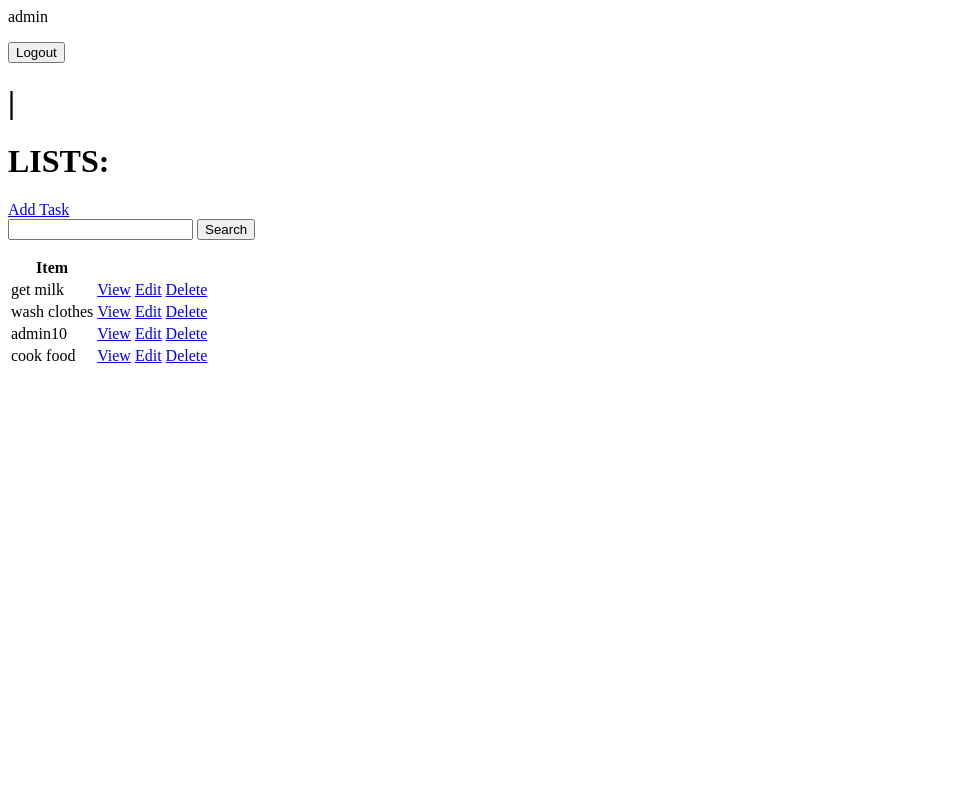
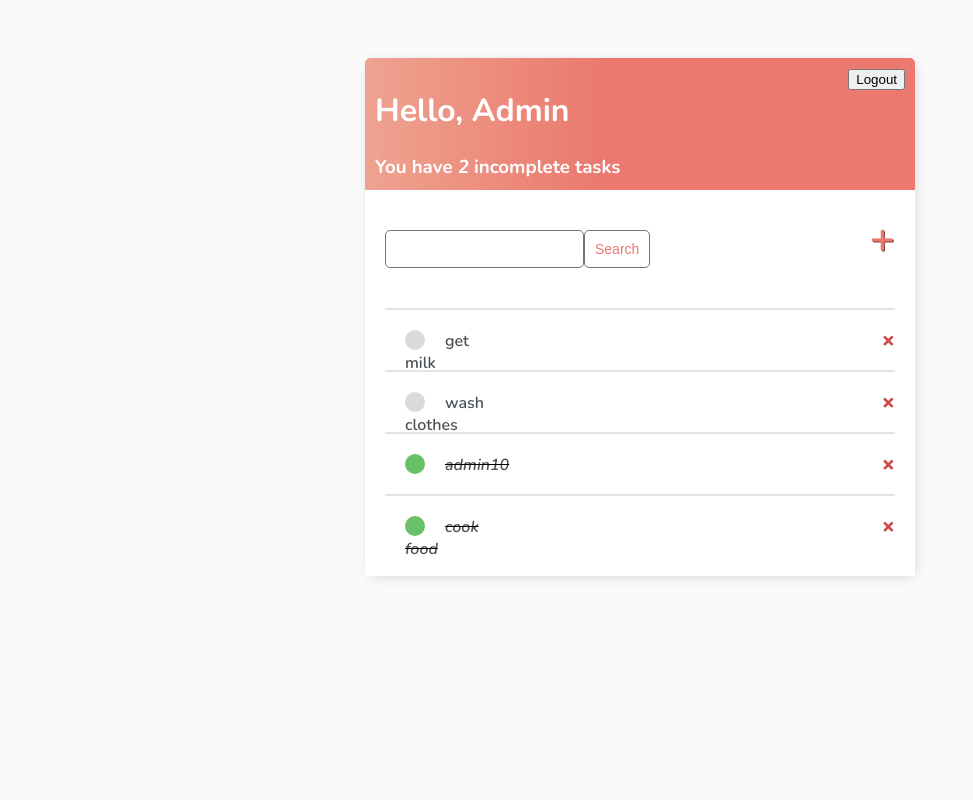
Before and after one commit to sagarpurkuti/TO-DO-Application-Project, a Django app: page / in a window 1280 px wide. Shown: the whole page, without its empty margins (0-973 px from the left). Run offline with Django 5.2, Linux system fonts and the light colour scheme; a user stored in the database is signed in; data comes from the database, SQL or seed files in the repository; both versions use the stored data as it was after the commit.

Commit message:
styling css

```diff
--- /dev/null
+++ b/base/templates/base/main.html
@@ -0,0 +1,191 @@
+<!DOCTYPE html>
+<html lang="en">
+<head>
+    <meta charset="UTF-8">
+    <meta name="viewport" content="width=device-width, initial-scale=1.0">
+
+    <link rel="preconnect" href="https://fonts.googleapis.com">
+<link rel="preconnect" href="https://fonts.gstatic.com" crossorigin>
+<link href="https://fonts.googleapis.com/css2?family=Nunito:ital,wght@0,200..1000;1,200..1000&display=swap" rel="stylesheet">
+    <title>To Do List:</title>
+    <style>
+         body {
+            background-color: #FAFAFA;
+            font-family: 'Nunito', sans-serif;
+            padding-top: 50px;
+        }
+
+        a,
+        p {
+            color: #4b5156
+        }
+
+        a {
+            font-weight: 600;
+        }
+
+        .container {
+            max-width: 550px;
+            margin: auto;
+            background-color: #fff;
+            -webkit-box-shadow: 2px 2px 13px -4px rgba(0, 0, 0, 0.21);
+            box-shadow: 2px 2px 13px -4px rgba(0, 0, 0, 0.21);
+        }
+
+        input {
+            outline: none;
+            border: none;
+        }
+
+        .header-bar {
+            display: flex;
+            justify-content: space-between;
+            color: #fff;
+            padding: 10px;
+            border-radius: 5px 5px 0 0;
+            background: linear-gradient(90deg, #EEA390 0%, #EB796F 43%, #EB796F 100%);
+        }
+
+        .header-bar a {
+            color: rgb(247, 247, 247);
+            text-decoration: none;
+        }
+
+        .task-wrapper {
+            display: flex;
+            align-items: center;
+            justify-content: space-between;
+            background-color: #fff;
+            border-top: 2px solid #dfe4ea;
+            overflow: hidden;
+        }
+
+        .task-title {
+            display: flex;
+            padding: 20px;
+        }
+
+        .task-title a {
+            text-decoration: none;
+            color: #4b5156;
+            margin-left: 40px;
+        }
+
+        .task-complete-icon {
+            height: 20px;
+            width: 20px;
+            background-color: rgb(105, 192, 105);
+            border-radius: 50%;
+        }
+
+        .task-incomplete-icon {
+            height: 20px;
+            width: 20px;
+            background-color: rgb(218, 218, 218);
+            border-radius: 50%;
+        }
+
+        .delete-link {
+            text-decoration: none;
+            font-weight: 900;
+            color: #cf4949;
+            font-size: 22px;
+            line-height: 0;
+            padding: 20px 0px;
+        }
+
+        /*Handle Classes*/
+
+        .handle {
+            display: inline-block;
+            padding: 20px 16px;
+            cursor: grab;
+            user-select: none;
+        }
+
+        .handle:after,
+        .handle:before {
+            display: block;
+            content: "";
+        }
+
+        .handle:active,
+        .handle:active:before,
+        .handle:active:after {
+            cursor: grabbing;
+        }
+
+        .dropArea {
+            background-color: #f1f2f6;
+            color: black;
+            border: #ced6e0 1px solid;
+        }
+
+        .selectedTask {
+            opacity: 0.6;
+        }
+
+
+        #add-link {
+            color: #EB796F;
+            text-decoration: none;
+            font-size: 42px;
+            text-shadow: 1px 1px #81413b;
+        }
+
+        #search-add-wrapper {
+            display: flex;
+            justify-content: space-between;
+            align-items: center;
+            padding: 20px;
+        }
+
+        @media screen and (max-width:320px) {
+            #search-add-wrapper {
+                padding: 10px;
+            }
+        }
+
+        input[type=text],
+        input[type=password],
+        textarea {
+            border: 1px solid #757575;
+            border-radius: 5px;
+            padding: 10px;
+            width: 90%;
+        }
+
+        label {
+            padding-top: 10px !important;
+            display: block;
+        }
+
+        ::placeholder {
+            font-weight: 300;
+            opacity: 0.5;
+        }
+
+        .button {
+            border: 1px solid #757575;
+            background-color: #FFF;
+            color: #EB796F;
+            padding: 10px;
+            font-size: 14px;
+            border-radius: 5px;
+            cursor: pointer;
+            text-decoration: none;
+        }
+
+        .card-body {
+            padding: 20px;
+        }
+    </style>
+</head>
+<body>
+    <div class="container">
+        {% block content %}
+        {% endblock content %}
+    </div>
+
+</body>
+</html>
--- a/base/templates/base/task_list.html
+++ b/base/templates/base/task_list.html
@@ -1,51 +1,66 @@
-{% comment %} <p>{{request.user}}</p> {% endcomment %}
+{% extends 'base/main.html' %}
 
-{% if request.user.is_authenticated %}
-    <p>{{request.user}}</p>
+{% block content %}
+
+<div class="header-bar">
+    <div>
+        <h1>Hello, {{request.user|title}}</h1>
+        <h3 style="margin: 0;">You have <i>{{count}}</i> incomplete task{{count|pluralize:"s"}} </h3>
+
+    </div>
+    {% if request.user.is_authenticated %}
+    <!-- <p>{{request.user}}</p> -->
     <form method="post" action="{% url 'logout' %}">
         {% csrf_token %}
     <!-- <a href="{% url 'logout' %}"> logout </a> -->
         <button type="submit">Logout</button>
     </form>
-<h1> | </h1>
-{% else %}
-    <a href="{% url 'login' %}"> Login </a>
+    {% else %}
+        <a href="{% url 'login' %}"> Login </a>
+    {% endif %}
+</div>
+
+<div id="search-add-wrapper">
+    <form method="GET" style="margin-top: 20px; display: flex;">
+        <input type="text" name="search-area" value={{search_input}} >
+        <input class="button" type="submit" value="Search" >
+    </form>
+    <a id="add-link" href="{% url 'task-create' %}">+</a>
+</div>
+
+
+
+<div class="task-items-wrapper card-body">
+    {% for task in tasks %}
+    <div class="task-wrapper">
+        {% if task.complete %}
+        <div class="task-title">
+            <div class="task-complete-icon">
+                <i><s><a href="{% url 'task-update' task.id %}">{{task}}</a></s></i>
+
+            </div>
+        </div>
+        <a class="delete-link" href="{% url 'task-delete' task.id %}">&#215;</a>
+
+        {% else %}
+        <div class="task-title">
+            <div class="task-incomplete-icon">
+                <a href="{% url 'task-update' task.id %}">{{task}}</a>
+
+            </div>
+        </div>
+        <a class="delete-link" href="{% url 'task-delete' task.id %}">&#215;</a>
+        {% endif %}
+
+    </div>
+
+    {% empty %}
+    <h3>No items in list</h3>
+    {% endfor %}
+
+</div>
 
 
 
 
-{% endif %}
-
-<h1> LISTS:</h1>
-<a href="{% url 'task-create' %}">Add Task</a>
-<form method="GET">
-    <input type="text" name="search-area" value={{search_input}} >
-    <input type="submit" value="Search" >
-</form>
-<table>
-
-    <tr>
-        <th>Item</th>
-        <th></th>
-
-    </tr>
-    {% comment %} <!--{% for task in object_list %}--> {% endcomment %}
-    {% for task in tasks %}
-    <tr>
-        <td>
-            {{task.title}}
-        </td>
-        <td>
-            <a href="{% url 'task' task.id %}">View</a>
-        </td>
-        <td>
-            <a href="{% url 'task-update' task.id %}">Edit</a>
-        </td>
-        <td>
-            <a href="{% url 'task-delete' task.id %}">Delete</a>
-        </td>
-    </tr>
-    {% empty%}
-    <h3>No items in list</h3>
-    {% endfor %}
-</table>
+{% endblock content %}
--- a/base/views.py
+++ b/base/views.py
@@ -55,7 +55,7 @@ class TaskList(LoginRequiredMixin,ListView):
         context = super().get_context_data(**kwargs)
         # context['color'] = 'red'
         context['tasks'] = context['tasks'].filter(user=self.request.user)
-        # context['count'] = context['tasks'].filter(complete=False).count()
+        context['count'] = context['tasks'].filter(complete=False).count()
 
         search_input = self.request.GET.get('search-area') or ''
         if search_input:
```
Also changed, not shown: base/templates/base/login.html (+15 -7 lines), base/templates/base/register.html (+28 -7 lines), base/templates/base/task_confirm_delete.html (+15 -6 lines), base/templates/base/task_form.html (+23 -8 lines), db.sqlite3.
